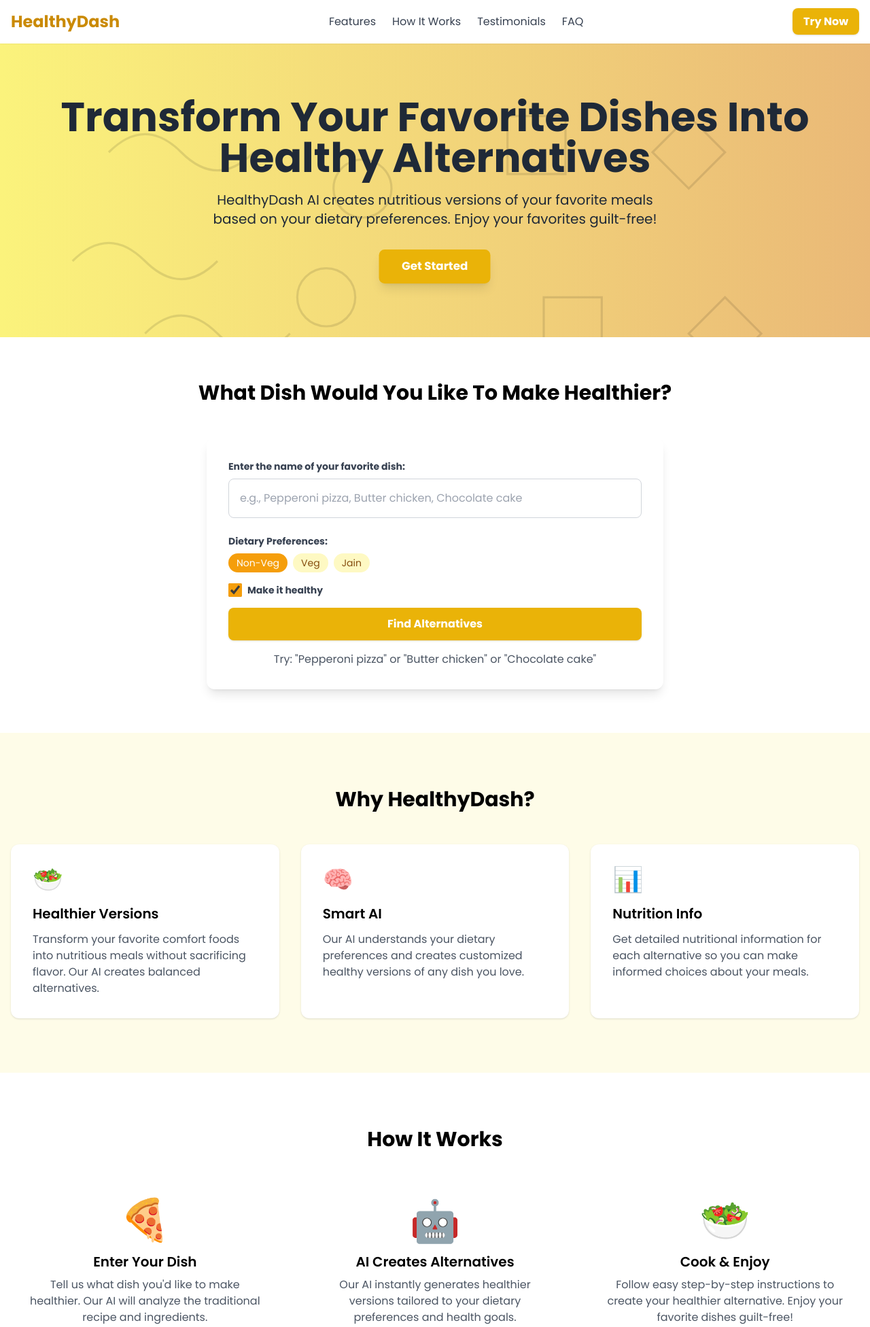
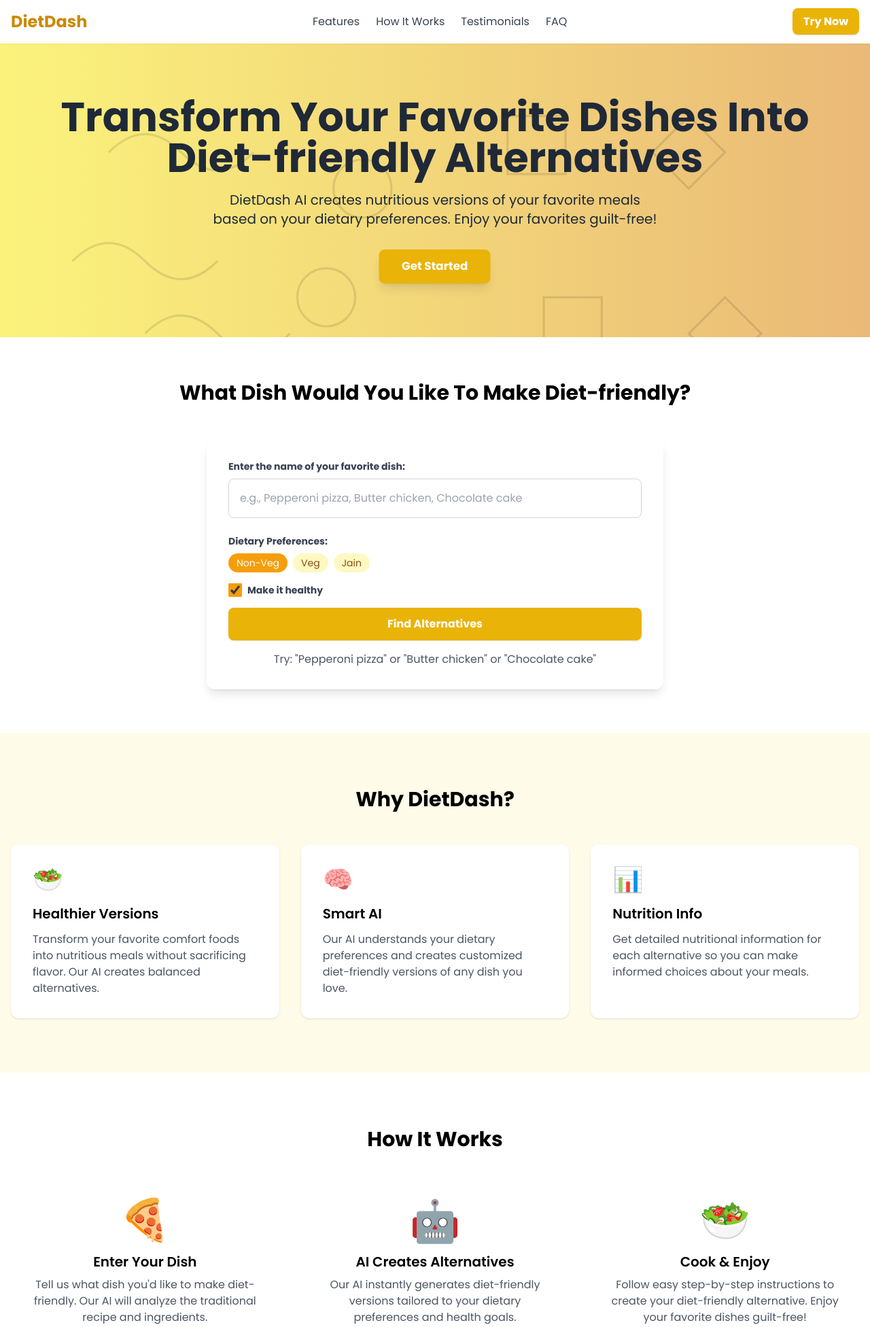
Before and after one commit to kish-0/dietdash, a Flask app: page / in a window 1280 px wide. Shown: the top 1952 px of the page at 68% size. Run offline with Flask 3, Linux system fonts and the light colour scheme; some libraries are stand-ins or nearby versions.

Commit message:
rebranding

```diff
--- a/templates/index.html
+++ b/templates/index.html
@@ -3,7 +3,7 @@
 <head>
   <meta charset="UTF-8">
   <meta name="viewport" content="width=device-width, initial-scale=1.0">
-  <title>HealthyDash – Healthy Alternatives For Your Favorite Dishes</title>
+  <title>DietDash – Diet-friendly Alternatives For Your Favorite Dishes</title>
   <script src="https://cdn.tailwindcss.com"></script>
   <link rel="preconnect" href="https://fonts.googleapis.com">
   <link rel="preconnect" href="https://fonts.gstatic.com" crossorigin>
@@ -102,7 +102,7 @@
   <nav class="bg-white shadow-sm py-4 sticky top-0 z-50">
     <div class="container mx-auto px-4 flex justify-between items-center">
       <div class="flex items-center">
-        <span class="text-2xl font-bold text-yellow-600">HealthyDash</span>
+        <span class="text-2xl font-bold text-yellow-600">DietDash</span>
       </div>
       <div class="hidden md:flex space-x-6">
         <a href="#features" class="text-gray-700 hover:text-yellow-600 transition">Features</a>
@@ -119,8 +119,8 @@
   <!-- Hero Section -->
   <section class="hero-bg text-gray-800 py-20">
     <div class="container mx-auto px-4 text-center hero-content">
-      <h1 class="text-5xl md:text-6xl font-bold mb-4 floating">Transform Your Favorite Dishes Into Healthy Alternatives</h1>
-      <p class="text-xl mb-8 max-w-2xl mx-auto">HealthyDash AI creates nutritious versions of your favorite meals based on your dietary preferences. Enjoy your favorites guilt-free!</p>
+      <h1 class="text-5xl md:text-6xl font-bold mb-4 floating">Transform Your Favorite Dishes Into Diet-friendly Alternatives</h1>
+      <p class="text-xl mb-8 max-w-2xl mx-auto">DietDash AI creates nutritious versions of your favorite meals based on your dietary preferences. Enjoy your favorites guilt-free!</p>
       <a href="#get-started" class="bg-yellow-500 text-white font-bold py-3 px-8 rounded-lg shadow-lg hover:bg-yellow-600 transition pulse inline-block">Get Started</a>
     </div>
   </section>
@@ -128,7 +128,7 @@
   <!-- Get Started Section -->
   <section id="get-started" class="py-16 bg-white">
     <div class="container mx-auto px-4">
-      <h2 class="text-3xl font-bold text-center mb-12">What Dish Would You Like To Make Healthier?</h2>
+      <h2 class="text-3xl font-bold text-center mb-12">What Dish Would You Like To Make Diet-friendly?</h2>
       <div class="max-w-2xl mx-auto bg-white rounded-xl shadow-lg p-8 dish-input">
         <div class="mb-6">
           <label class="block text-gray-700 text-sm font-bold mb-2" for="dish">
@@ -176,7 +176,7 @@
   <!-- Features Section -->
   <section id="features" class="py-20 bg-yellow-50">
     <div class="container mx-auto px-4">
-      <h2 class="text-3xl font-bold text-center mb-12">Why HealthyDash?</h2>
+      <h2 class="text-3xl font-bold text-center mb-12">Why DietDash?</h2>
       <div class="grid md:grid-cols-3 gap-8">
         <div class="bg-white p-8 rounded-xl shadow feature-card">
           <div class="text-4xl mb-4">🥗</div>
@@ -186,7 +186,7 @@
         <div class="bg-white p-8 rounded-xl shadow feature-card">
           <div class="text-4xl mb-4">🧠</div>
           <h3 class="text-xl font-semibold mb-3">Smart AI</h3>
-          <p class="text-gray-600">Our AI understands your dietary preferences and creates customized healthy versions of any dish you love.</p>
+          <p class="text-gray-600">Our AI understands your dietary preferences and creates customized diet-friendly versions of any dish you love.</p>
         </div>
         <div class="bg-white p-8 rounded-xl shadow feature-card">
           <div class="text-4xl mb-4">📊</div>
@@ -205,17 +205,17 @@
         <div class="p-6">
           <div class="text-6xl mb-4 floating">🍕</div>
           <h3 class="text-xl font-semibold mb-2">Enter Your Dish</h3>
-          <p class="text-gray-600">Tell us what dish you'd like to make healthier. Our AI will analyze the traditional recipe and ingredients.</p>
+          <p class="text-gray-600">Tell us what dish you'd like to make diet-friendly. Our AI will analyze the traditional recipe and ingredients.</p>
         </div>
         <div class="p-6">
           <div class="text-6xl mb-4 floating" style="animation-delay: 0.5s;">🤖</div>
           <h3 class="text-xl font-semibold mb-2">AI Creates Alternatives</h3>
-          <p class="text-gray-600">Our AI instantly generates healthier versions tailored to your dietary preferences and health goals.</p>
+          <p class="text-gray-600">Our AI instantly generates diet-friendly versions tailored to your dietary preferences and health goals.</p>
         </div>
         <div class="p-6">
           <div class="text-6xl mb-4 floating" style="animation-delay: 1s;">🥗</div>
           <h3 class="text-xl font-semibold mb-2">Cook & Enjoy</h3>
-          <p class="text-gray-600">Follow easy step-by-step instructions to create your healthier alternative. Enjoy your favorite dishes guilt-free!</p>
+          <p class="text-gray-600">Follow easy step-by-step instructions to create your diet-friendly alternative. Enjoy your favorite dishes guilt-free!</p>
         </div>
       </div>
     </div>
@@ -234,7 +234,7 @@
               <div class="flex text-yellow-400">★★★★★</div>
             </div>
           </div>
-          <p class="text-gray-600">"HealthyDash helped me enjoy pizza again without guilt! The healthy alternatives are delicious and easy to make."</p>
+          <p class="text-gray-600">"DietDash helped me enjoy pizza again without guilt! The healthy alternatives are delicious and easy to make."</p>
         </div>
         <div class="bg-white p-6 rounded-xl shadow">
           <div class="flex items-center mb-4">
@@ -270,12 +270,12 @@
           <p class="text-gray-600">Our AI has been trained on thousands of recipes and nutritional data, making it highly accurate at creating healthier versions of your favorite dishes while maintaining flavor.</p>
         </div>
         <div class="bg-yellow-50 p-6 rounded-lg">
-          <h3 class="font-semibold text-lg mb-2">Is HealthyDash free to use?</h3>
-          <p class="text-gray-600">Yes! The basic version of HealthyDash is completely free. We offer a premium subscription with additional features like detailed nutritional analysis and meal planning.</p>
+          <h3 class="font-semibold text-lg mb-2">Is DietDash free to use?</h3>
+          <p class="text-gray-600">Yes! The basic version of DietDash is completely free.</p>
         </div>
         <div class="bg-yellow-50 p-6 rounded-lg">
-          <h3 class="font-semibold text-lg mb-2">Can I save recipes for later?</h3>
-          <p class="text-gray-600">Absolutely! You can create an account to save your favorite healthy alternatives, create collections, and even generate shopping lists for ingredients.</p>
+          <h3 class="font-semibold text-lg mb-2">Do I have to sign up or create an account?</h3>
+          <p class="text-gray-600">Nope! DietDash is completely free and does not require any sign-up. Just type a dish name and get instant suggestions.</p>
         </div>
       </div>
     </div>
@@ -284,8 +284,8 @@
   <!-- Final Call to Action -->
   <section class="py-20 text-center bg-gradient-to-r from-yellow-400 to-yellow-600 text-white">
     <div class="container mx-auto px-4">
-      <h2 class="text-3xl font-bold mb-6">Ready to Eat Healthier Without Sacrificing Taste?</h2>
-      <p class="mb-8 text-xl max-w-2xl mx-auto">Join thousands of health-conscious food lovers who are enjoying their favorite dishes guilt-free with HealthyDash AI.</p>
+      <h2 class="text-3xl font-bold mb-6">Ready to Eat Diet-friendly Without Sacrificing Taste?</h2>
+      <p class="mb-8 text-xl max-w-2xl mx-auto">Join thousands of health-conscious food lovers who are enjoying their favorite dishes guilt-free with DietDash AI.</p>
       <a href="#get-started" class="bg-white text-yellow-600 font-bold py-3 px-8 rounded-lg shadow-lg hover:bg-gray-100 transition pulse inline-block">Start Transforming Dishes Now</a>
     </div>
   </section>
@@ -295,8 +295,8 @@
     <div class="container mx-auto px-4">
         <div class="grid md:grid-cols-4 gap-8">
             <div>
-                <h3 class="text-xl font-bold text-white mb-4">HealthyDash</h3>
-                <p>Transforming your favorite dishes into healthy alternatives with the power of AI.</p>
+                <h3 class="text-xl font-bold text-white mb-4">DietDash</h3>
+                <p>Transforming your favorite dishes into diet-friendly alternatives with the power of AI.</p>
                 <div class="mt-2 flex items-center space-x-2">
                     <span class="text-sm text-gray-400">Built by Kishan S</span>
                     <a href="https://github.com/kish-0" target="_blank" class="text-gray-400 hover:text-white transition">
@@ -332,7 +332,7 @@
             </div>
         </div>
         <div class="border-t border-gray-700 mt-8 pt-8 text-center">
-            <p>&copy; 2025 HealthyDash. All rights reserved.</p>
+            <p>&copy; 2025 DietDash. All rights reserved.</p>
             <div class="flex items-center justify-center space-x-2 text-sm mt-2">
                 <span>Made with ❤️ by Kishan S</span>
                 <a href="https://github.com/kish-0" target="_blank" class="text-gray-400 hover:text-white transition">
```
Also changed, not shown: README.md.
